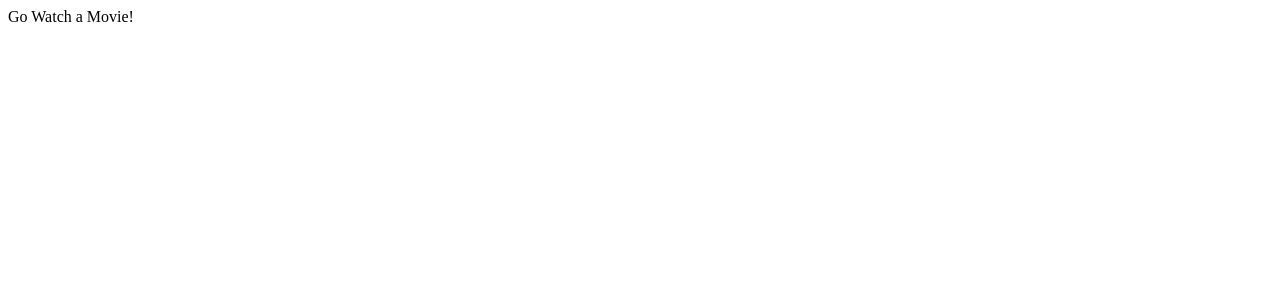
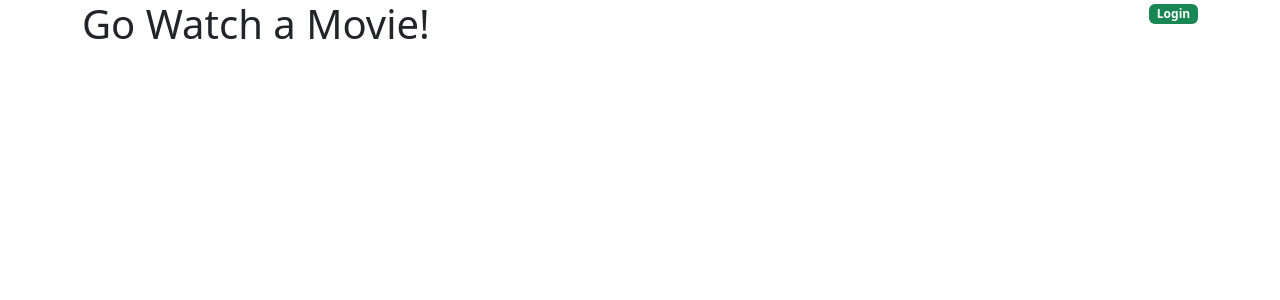
Before and after one commit to kenya6565/go-movies-front-end, a React (Create React App) app: page / in a window 1280 px wide. Shown: the top 300 px of the page. Built offline with nearby package versions, Linux system fonts and the light colour scheme.

Commit message:
introduce Bootstrap

```diff
--- a/public/index.html
+++ b/public/index.html
@@ -10,34 +10,18 @@
       content="Web site created using create-react-app"
     />
     <link rel="apple-touch-icon" href="%PUBLIC_URL%/logo192.png" />
-    <!--
-      manifest.json provides metadata used when your web app is installed on a
-      user's mobile device or desktop. See https://developers.google.com/web/fundamentals/web-app-manifest/
-    -->
     <link rel="manifest" href="%PUBLIC_URL%/manifest.json" />
-    <!--
-      Notice the use of %PUBLIC_URL% in the tags above.
-      It will be replaced with the URL of the `public` folder during the build.
-      Only files inside the `public` folder can be referenced from the HTML.
+    <link
+      href="https://cdn.jsdelivr.net/npm/bootstrap@5.3.0-alpha1/dist/css/bootstrap.min.css"
+      rel="stylesheet"
+      integrity="sha384-GLhlTQ8iRABdZLl6O3oVMWSktQOp6b7In1Zl3/Jr59b6EGGoI1aFkw7cmDA6j6gD"
+      crossorigin="anonymous"
+    />
 
-      Unlike "/favicon.ico" or "favicon.ico", "%PUBLIC_URL%/favicon.ico" will
-      work correctly both with client-side routing and a non-root public URL.
-      Learn how to configure a non-root public URL by running `npm run build`.
-    -->
-    <title>React App</title>
+    <title>Go Watch a Movie</title>
   </head>
   <body>
     <noscript>You need to enable JavaScript to run this app.</noscript>
     <div id="root"></div>
-    <!--
-      This HTML file is a template.
-      If you open it directly in the browser, you will see an empty page.
-
-      You can add webfonts, meta tags, or analytics to this file.
-      The build step will place the bundled scripts into the <body> tag.
-
-      To begin the development, run `npm start` or `yarn start`.
-      To create a production bundle, use `npm run build` or `yarn build`.
-    -->
   </body>
 </html>
--- a/src/App.tsx
+++ b/src/App.tsx
@@ -1,10 +1,18 @@
-import React from 'react';
-
+import React from "react";
 
 function App() {
   return (
-    <div>
-      Go Watch a Movie!
+    <div className="container">
+      <div className="row">
+        <div className="col">
+          <h1>Go Watch a Movie!</h1>
+        </div>
+        <div className="col text-end">
+          <a href="">
+            <span className="badge bg-success">Login</span>
+          </a>
+        </div>
+      </div>
     </div>
   );
 }
```
